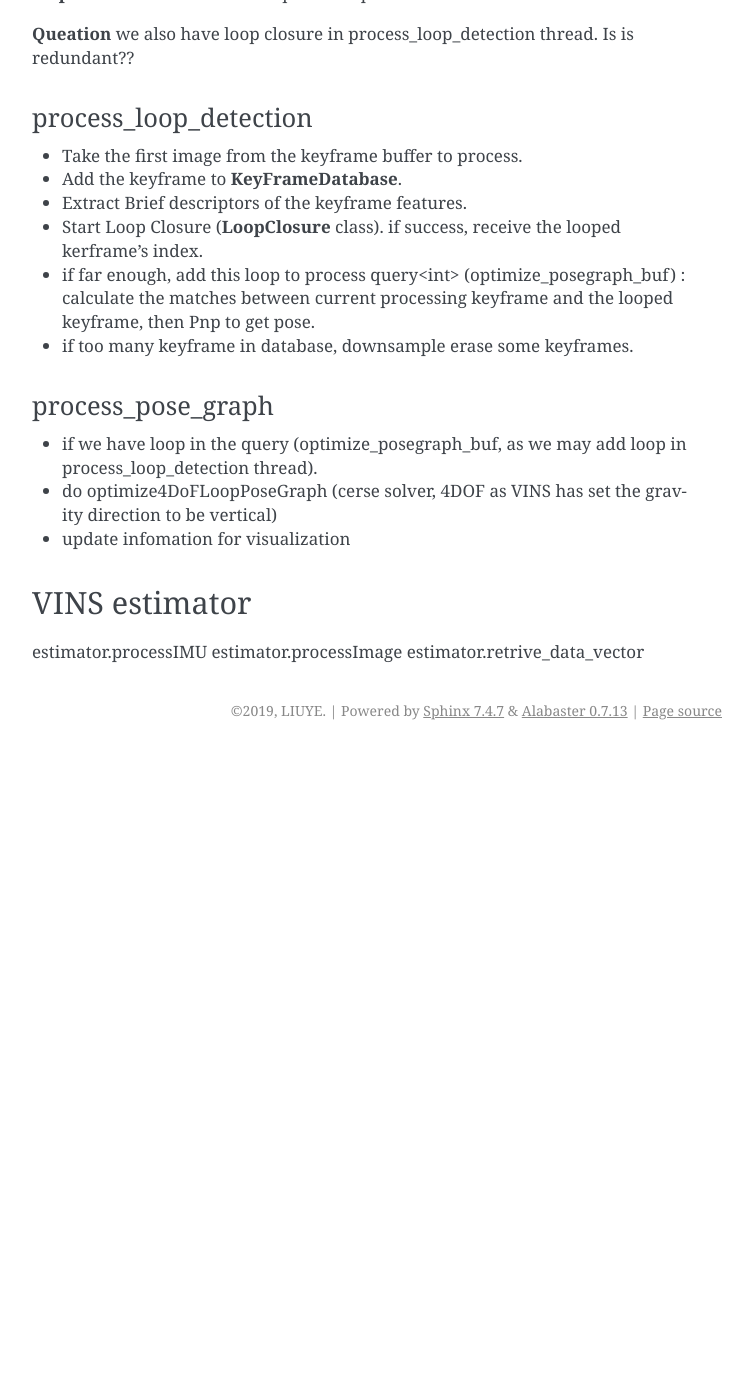
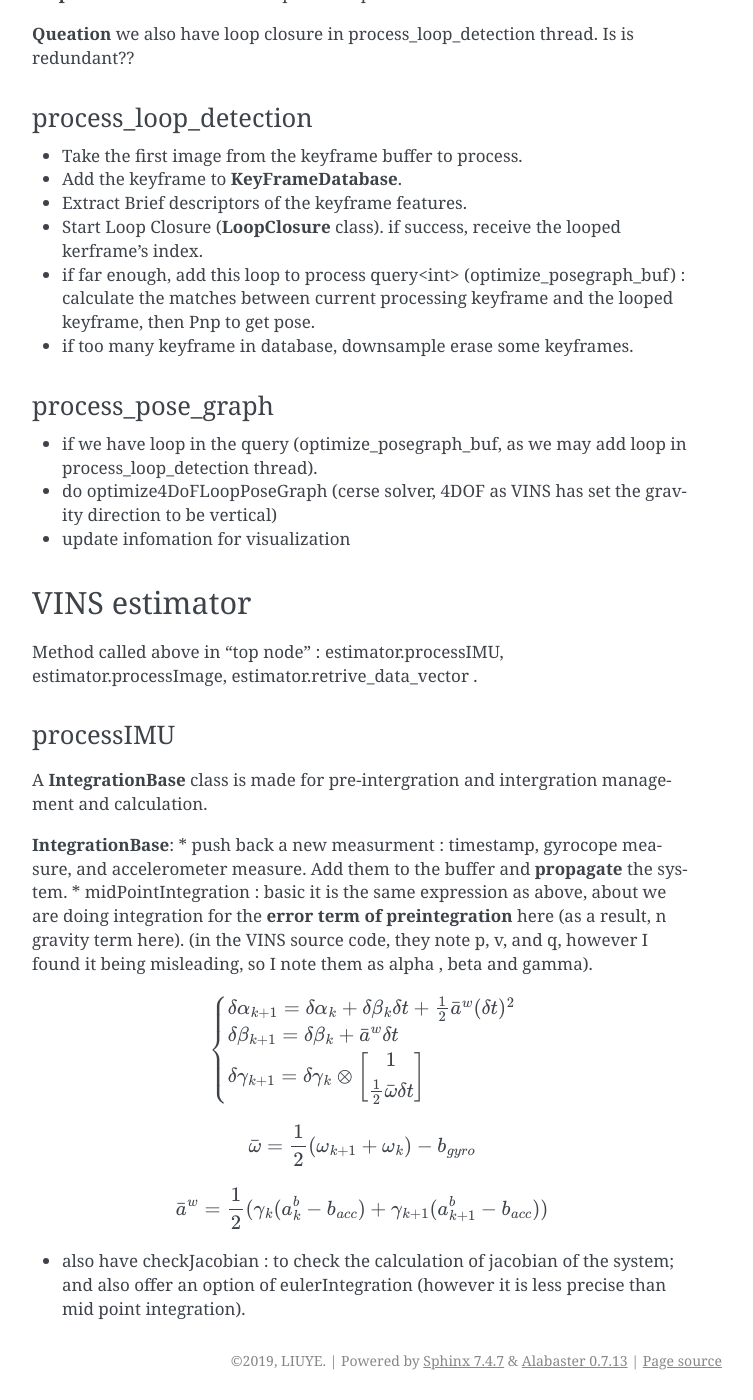
Before and after one commit to gggliuye/VIO, a Sphinx documentation site: the page built from docs/deepblue/LM.rst, in a window 1280 px wide and 1400 px high, scrolled down 1758 px. Shown: the whole window, without its empty margins (388-1141 px from the left). Built offline with Sphinx 7.4.7, drawn with Linux system fonts in a browser that asks for light colours; before the commit the page ends 2508 px from its top, so only the background shows below that; some of the changed text lies outside the part shown.

Commit message:
Update LM.rst

```diff
--- a/docs/deepblue/LM.rst
+++ b/docs/deepblue/LM.rst
@@ -41,8 +41,8 @@
 
 .. math::
     \begin{cases}
-    p_{k+1}  = p_{k} + v_{k} \delta t + \frac{1}{2} \bar{a}_{k} (\delta t)^{2}   \\
-    v_{k+1} = v_{k} + \bar{a}_{k} \delta t   \\
+    p_{k+1}  = p_{k} + v_{k} \delta t + \frac{1}{2} \bar{a}^{w} (\delta t)^{2}   \\
+    v_{k+1} = v_{k} + \bar{a}^{w} \delta t   \\
     q_{k+1} = q_{k} \otimes \begin{bmatrix} 1 \\  \frac{1}{2}  \bar{\omega}  \delta t \end{bmatrix}
     \end{cases}
 
@@ -50,7 +50,7 @@
     \bar{\omega} = \frac{1}{2} (\omega_{k+1} + \omega_{k}) - b_{gyro}
 
 .. math::
-    \bar{a} = \frac{1}{2} ( q_{k}(a_{imu,k} - b_{acc}) + q_{k+1}(a_{imu,k+1} - b_{acc}) ) - g_{k}
+    \bar{a}^{w} = \frac{1}{2} ( q_{k}(a_{k}^{b} - b_{acc}) + q_{k+1}(a_{k+1}^{b} - b_{acc}) ) - g_{k}
 
 
 **Queation** : these results are never used, it is real necessary??
@@ -88,6 +88,29 @@
 
 VINS estimator
 ----------------------------
-estimator.processIMU
-estimator.processImage
-estimator.retrive_data_vector
+
+Method called above in "top node" : estimator.processIMU, estimator.processImage, estimator.retrive_data_vector .
+
+processIMU
+~~~~~~~~~~~~~~~~~~~
+
+A **IntegrationBase** class is made for pre-intergration and intergration management and calculation.
+
+**IntegrationBase**:
+* push back a new measurment : timestamp, gyrocope measure, and accelerometer measure. Add them to the buffer and **propagate** the system.
+* midPointIntegration : basic it is the same expression as above, about we are doing integration for the **error term of preintegration** here (as a result, n gravity term here). (in the VINS source code, they note p, v, and q, however I found it being misleading, so I note them as alpha , beta and gamma).
+
+.. math::
+    \begin{cases}
+    \delta \alpha_{k+1}  = \delta \alpha_{k} + \delta \beta_{k} \delta t + \frac{1}{2} \bar{a}^{w} (\delta t)^{2}   \\
+    \delta \beta_{k+1} = \delta \beta_{k} + \bar{a}^{w} \delta t   \\
+    \delta \gamma_{k+1} = \delta \gamma_{k} \otimes \begin{bmatrix} 1 \\  \frac{1}{2}  \bar{\omega}  \delta t \end{bmatrix}
+    \end{cases}
+
+.. math::
+    \bar{\omega} = \frac{1}{2} (\omega_{k+1} + \omega_{k}) - b_{gyro}
+
+.. math::
+    \bar{a}^{w} = \frac{1}{2} ( \gamma_{k}(a_{k}^{b} - b_{acc}) + \gamma_{k+1}(a_{k+1}^{b} - b_{acc}) )
+
+* also have checkJacobian : to check the calculation of jacobian of the system; and also offer an option of eulerIntegration (however it is less precise than mid point integration).
```
